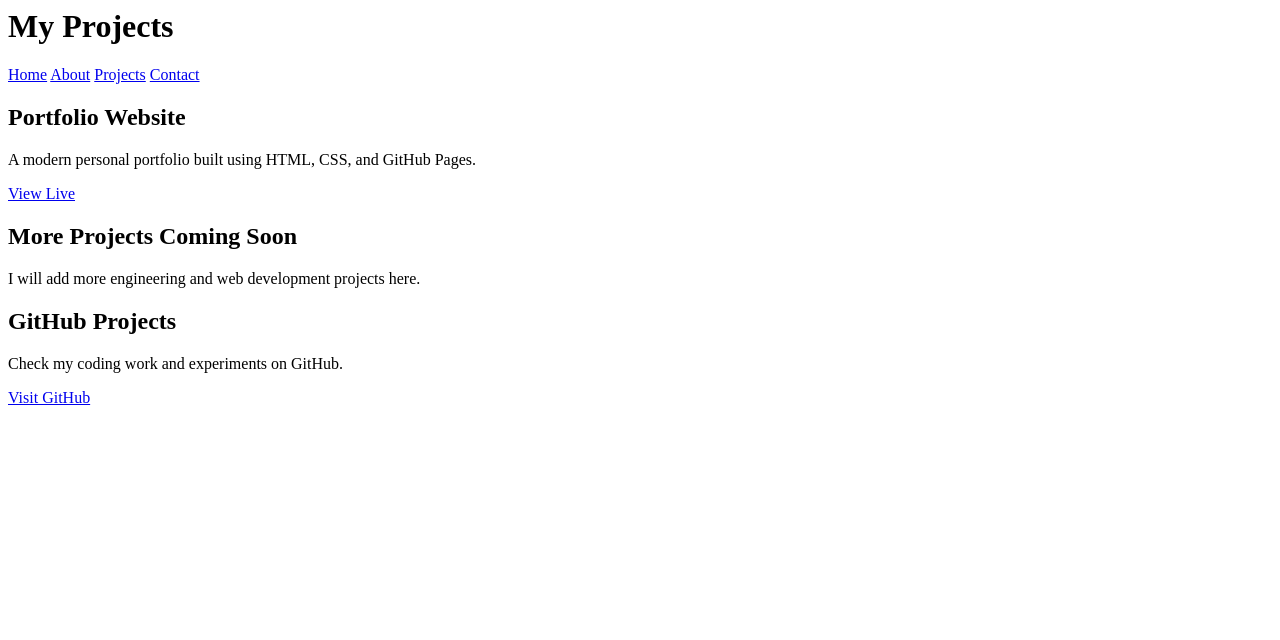
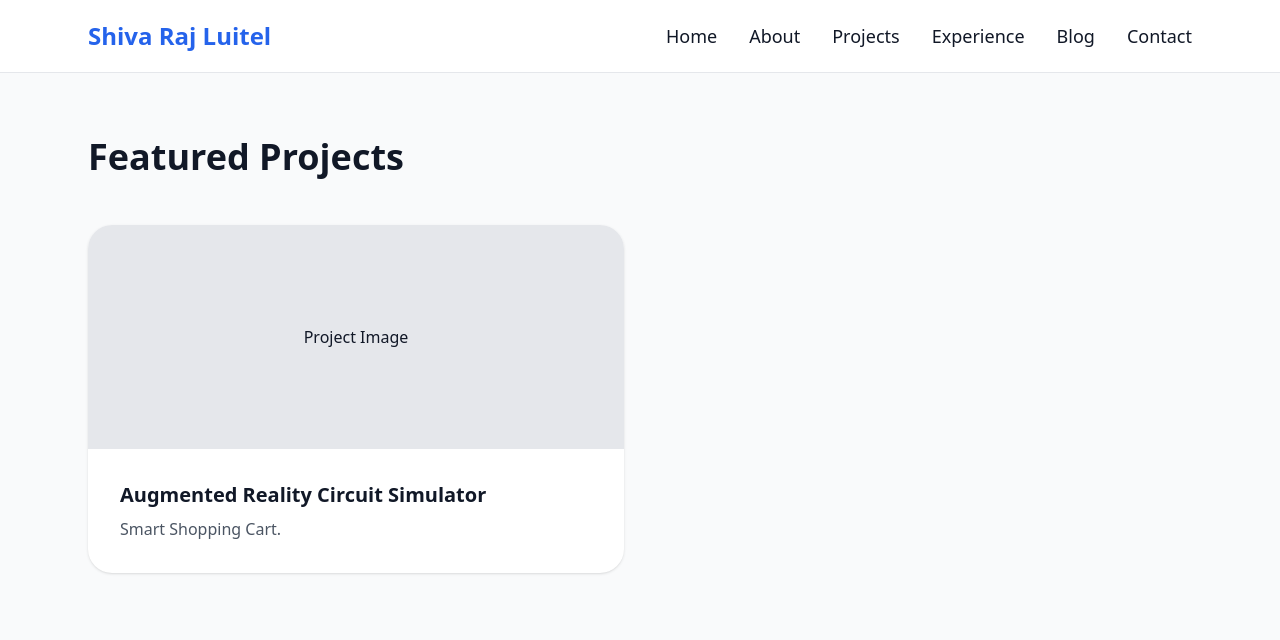
Before and after one commit to shivaraj-luitel/shivaraj-luitel.github.io, a plain HTML site: page projects.html in a window 1280 px wide. Drawn offline with nearby package versions, Linux system fonts and the light colour scheme.

Commit message:
Update projects.html

```diff
--- a/projects.html
+++ b/projects.html
@@ -1,29 +1,42 @@
+<!DOCTYPE html>
+<html lang="en">
+<head>
+  <meta charset="UTF-8">
+  <meta name="viewport" content="width=device-width, initial-scale=1.0">
+  <title>Projects - Shiva Raj Luitel</title>
+  <script src="https://cdn.tailwindcss.com"></script>
+  <link rel="stylesheet" href="https://cdnjs.cloudflare.com/ajax/libs/font-awesome/6.5.0/css/all.min.css">
+</head>
+<body class="bg-gray-50 dark:bg-gray-950 text-gray-900 dark:text-gray-100">
 
-<div class="container">
-  <h1>My Projects</h1>
-     <link rel="stylesheet" href="css/style.css">
-<nav>
-  <div>
-    <a href="index.html">Home</a>
-    <a href="about.html">About</a>
-    <a href="projects.html">Projects</a>
-    <a href="contact.html">Contact</a>
+  <!-- Navbar -->
+  <nav class="bg-white dark:bg-gray-900 border-b sticky top-0 z-50">
+    <div class="max-w-6xl mx-auto px-6 py-5 flex justify-between items-center">
+      <h1 class="text-2xl font-bold text-blue-600">Shiva Raj Luitel</h1>
+      <div class="flex gap-8 text-lg">
+        <a href="index.html" class="hover:text-blue-600">Home</a>
+        <a href="about.html" class="hover:text-blue-600">About</a>
+        <a href="projects.html" class="hover:text-blue-600 font-medium">Projects</a>
+        <a href="experience.html" class="hover:text-blue-600">Experience</a>
+        <a href="blog.html" class="hover:text-blue-600">Blog</a>
+        <a href="contact.html" class="hover:text-blue-600">Contact</a>
+      </div>
+    </div>
+  </nav>
+
+  <div class="max-w-6xl mx-auto px-6 py-16">
+    <h1 class="text-4xl font-bold mb-12">Featured Projects</h1>
+    <div class="grid md:grid-cols-2 gap-8">
+      <!-- Add your real projects here -->
+      <div class="bg-white dark:bg-gray-900 rounded-3xl overflow-hidden shadow hover:shadow-xl">
+        <div class="h-56 bg-gray-200 flex items-center justify-center">Project Image</div>
+        <div class="p-8">
+          <h3 class="font-semibold text-xl">Augmented Reality Circuit Simulator</h3>
+          <p class="text-gray-600 mt-2">Smart Shopping Cart.</p>
+        </div>
+      </div>
+      <!-- Duplicate and edit for more projects -->
+    </div>
   </div>
-</nav>
-  <div class="card">
-    <h2>Portfolio Website</h2>
-    <p>A modern personal portfolio built using HTML, CSS, and GitHub Pages.</p>
-    <a class="btn" href="https://shivarajluitel.com.np" target="_blank">View Live</a>
-  </div>
-
-  <div class="card">
-    <h2>More Projects Coming Soon</h2>
-    <p>I will add more engineering and web development projects here.</p>
-  </div>
-
-  <div class="card">
-    <h2>GitHub Projects</h2>
-    <p>Check my coding work and experiments on GitHub.</p>
-    <a class="btn" href="https://github.com/shivaraj-luitel" target="_blank">Visit GitHub</a>
-  </div>
-</div>
+</body>
+</html>
```
